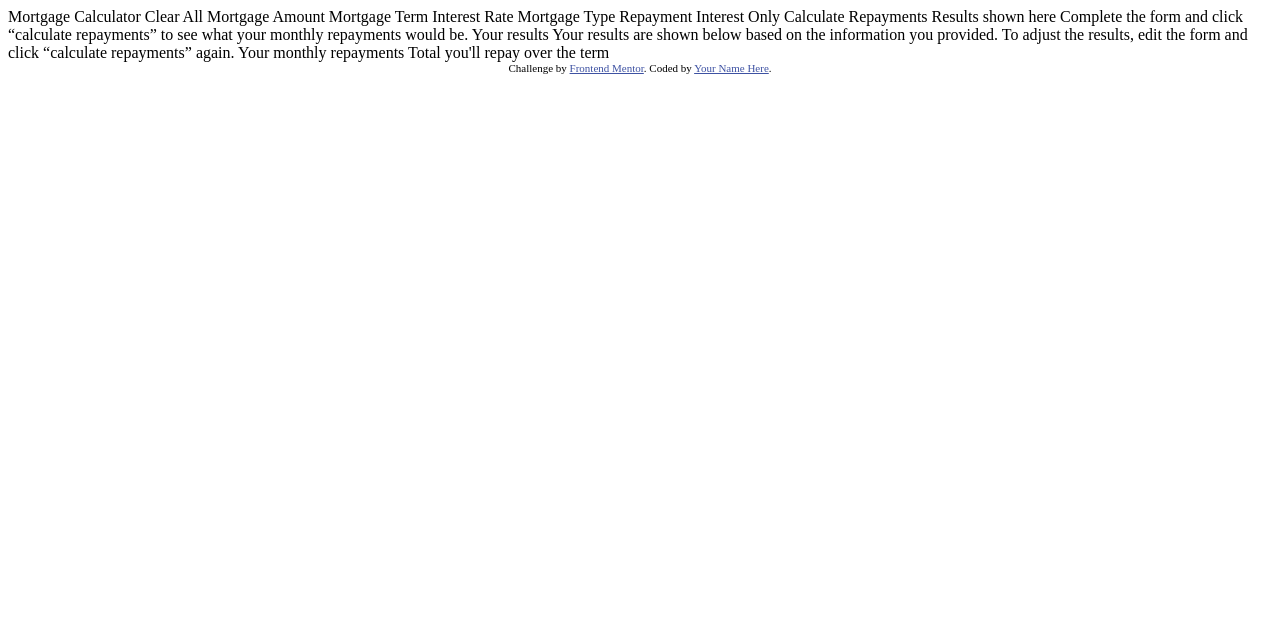
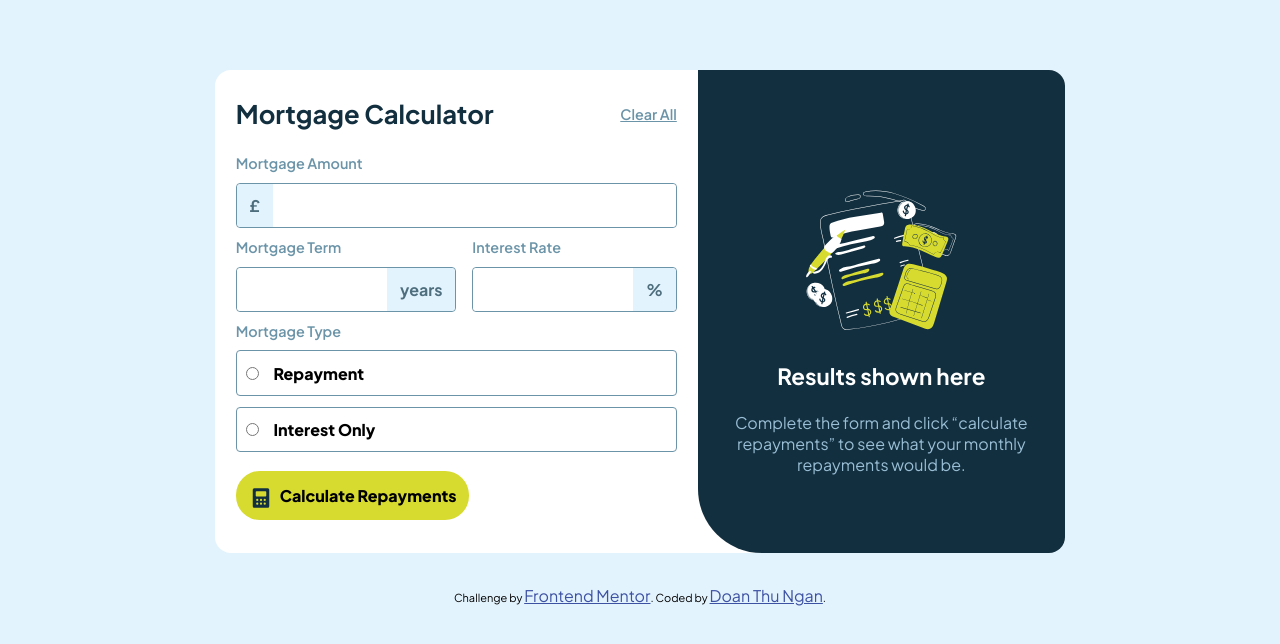
Before and after one commit to Practic-Code-With-Me/FrontEndMentor-mortgage-repayment-calculator, a plain HTML site: page index.html in a window 1280 px wide. Drawn offline with Linux system fonts and the light colour scheme.

Commit message:
custom default UI (no action)

```diff
--- a/index.html
+++ b/index.html
@@ -1,61 +1,108 @@
 <!DOCTYPE html>
 <html lang="en">
+
 <head>
   <meta charset="UTF-8">
-  <meta name="viewport" content="width=device-width, initial-scale=1.0"> <!-- displays site properly based on user's device -->
+  <meta name="viewport" content="width=device-width, initial-scale=1.0">
+  <!-- displays site properly based on user's device -->
   <link rel="stylesheet" type="text/css" href="styles.css" />
   <link rel="icon" type="image/png" sizes="32x32" href="./assets/images/favicon-32x32.png">
+  <link href="https://fonts.googleapis.com/css2?family=Plus+Jakarta+Sans:ital,wght@0,200..800;1,200..800&display=swap"
+    rel="stylesheet">
 
   <title>Frontend Mentor | Mortgage repayment calculator</title>
 
   <!-- Feel free to remove these styles or customise in your own stylesheet 👍 -->
   <style>
-    .attribution { font-size: 11px; text-align: center; }
-    .attribution a { color: hsl(228, 45%, 44%); }
+    .attribution {
+      font-size: 11px;
+      text-align: center;
+    }
+
+    .attribution a {
+      color: hsl(228, 45%, 44%);
+    }
   </style>
 </head>
+
 <body>
+  <div class="card-wrapper">
+    <div class="card-first">
+      <div class="card-first-content">
+        <div class="card-header">
+          <h1 class="card-title">Mortgage Calculator</h1>
+          <span class="clear-all-tag normal-text">Clear All</span>
+        </div>
 
-  Mortgage Calculator
-  Clear All
+        <div class="input-field-content">
+          <div class="input-label normal-text">Mortgage Amount</div>
+          <div class="input-container">
+            <span class="input-unit border-left">£</span>
+            <input type="number" name="mort-amount-ip" id="" class="input-field border-right text-bold">
+          </div>
+        </div>
+        <div class="input-wrapper">
+          <div class="input-field-content field-2">
+            <div class="input-label normal-text">Mortgage Term</div>
+            <div class="input-container">
+              <input type="number" id="" class="input-field  text-bold border-left">
+              <span class="input-unit border-right">years</span>
+            </div>
+          </div>
+          <div class="input-field-content field-2">
+            <div class="input-label normal-text ">Interest Rate</div>
+            <div class="input-container">
+              <input type="number" id="" class="input-field text-bold border-left">
+              <span class="input-unit border-right">%</span>
+            </div>
+          </div>
+        </div>
 
-  Mortgage Amount
+        <div class="input-label normal-text ">Mortgage Type</div>
+        <form class="input-radio-list">
+          <div class="input-container">
+            <div class="radio-item">
+              <input type="radio" id="repayment" name="morg-type" value="repayment">
+              <p for="repayment" class="radio-label text-bold">Repayment</p>
+            </div>
 
-  Mortgage Term
+          </div>
 
-  Interest Rate
+          <div class="input-container ">
+            <div class="radio-item">
+              <input type="radio" id="interest" name="morg-type" value="repayment">
+              <p for="interest" class="radio-label text-bold">Interest Only</p>
+            </div>
+          </div>
+        </form>
 
-  Mortgage Type
-  Repayment
-  Interest Only
+        <button class="cal-button">
+          <div class="btn-icon"> <img src="./assets/images/icon-calculator.svg" alt="calculator-icon"></div>
+          <p class="text-bold">Calculate Repayments </p>
+        </button>
+      </div>
+    </div>
+    <div class="card-second ">
+      <div class="result-section">
+        <div class="empty-result">
+          <div class="emp-res-img">
+            <img src="./assets/images/illustration-empty.svg" alt="empty-result-image">
+          </div>
+          <h1 class="empt-title">Results shown here</h1>
+            <p class="emp-desc">
+              Complete the form and click “calculate repayments” to see what your monthly repayments would be.
+            </p>
+        </div>
+      </div>
 
-  Calculate Repayments
+    </div>
+  </div>
 
-  <!-- Empty results start -->
-
-  Results shown here
-
-  Complete the form and click “calculate repayments” to see what
-  your monthly repayments would be.
-
-  <!-- Empty results end -->
-
-  <!-- Completed results start -->
-
-  Your results
-
-  Your results are shown below based on the information you provided.
-  To adjust the results, edit the form and click “calculate repayments” again.
-
-  Your monthly repayments
-
-  Total you'll repay over the term
-
-  <!-- Completed results end -->
 
   <div class="attribution">
     Challenge by <a href="https://www.frontendmentor.io?ref=challenge">Frontend Mentor</a>.
-    Coded by <a href="#">Your Name Here</a>.
+    Coded by <a href="#">Doan Thu Ngan</a>.
   </div>
 </body>
+
 </html>
--- a/styles.css
+++ b/styles.css
@@ -0,0 +1,237 @@
+body {
+    background-color: rgb(227, 243, 253);
+    width: 100%;
+    height: 100vh;
+    display: flex;
+    flex-direction: column;
+    /* justify-content: center; */
+    align-items: center;
+    margin-top: 70px;
+    font-family: "Plus Jakarta Sans", sans-serif;
+
+}
+
+* {
+    box-sizing: border-box;
+    margin: 0;
+    font-family: "Plus Jakarta Sans", sans-serif;
+    font-optical-sizing: auto;
+    font-style: normal;
+    font-size: 16px;
+}
+
+.card-wrapper {
+    width: 850px;
+    height: 483px;
+    border-radius: 16px;
+    background-color: #FFF;
+    position: relative;
+}
+
+.card-first {
+    position: absolute;
+    height: 100%;
+    width: calc(100% - 367.4px);
+}
+
+.card-second {
+    width: 367.4px;
+    background-color: rgb(18, 47, 63);
+    height: 100%;
+    right: 0;
+    position: absolute;
+    border-top-right-radius: 16px;
+    border-bottom-left-radius: 64px;
+    border-bottom-right-radius: 16px;
+    display: flex;
+    flex-direction: column;
+    justify-content: center;
+    align-items: center;
+
+}
+
+.card-first-content {
+    padding: 27.2px 20.8px;
+}
+
+.card-header {
+    display: flex;
+    flex-direction: row;
+    justify-content: space-between;
+    align-items: center;
+    margin-bottom: 24px;
+
+}
+
+.card-title {
+    color: rgb(18, 47, 63);
+    font-size: 25.6px;
+    font-weight: 700;
+    line-height: 33px;
+    margin: 0;
+}
+
+.normal-text {
+    color: rgb(107, 148, 168);
+    font-size: 14.4px;
+    font-weight: 600;
+    line-height: 18px;
+}
+
+.clear-all-tag {
+    cursor: pointer;
+    text-decoration: underline;
+}
+
+.input-field-content {
+    margin-bottom: 9.5px
+}
+
+.input-label {
+    margin-block-end: 10.8px;
+}
+
+
+.input-wrapper {
+    display: flex;
+    justify-content: space-between;
+    gap: 16px;
+}
+
+.field-2 {
+    flex-grow: 1;
+    flex-shrink: 1;
+    max-width: 50%;
+}
+
+.input-container {
+    display: flex;
+    border: 1px solid rgb(107, 148, 168);
+    height: 45.375px;
+    border-radius: 4px;
+
+}
+
+.input-unit {
+    background-color: rgb(227, 243, 253);
+    padding: 11.2px 12.8px;
+    color: rgb(78, 110, 126);
+    font-weight: 700;
+    font-size: 16px;
+
+}
+/* Chrome, Safari, Edge, Opera */
+input::-webkit-outer-spin-button,
+input::-webkit-inner-spin-button {
+  -webkit-appearance: none;
+  margin: 0;
+}
+
+.border-left {
+    border-radius: 4px 0 0 4px;
+
+}
+
+.border-right {
+    border-radius: 0 4px 4px 0;
+}
+
+.input-field {
+    width: 100%;
+    border: none;
+    padding: 11.2px;
+}
+
+.input-field:focus {
+    outline: none;
+}
+
+.radio-item {
+    padding: 11.2px 9.6px;
+    display: flex;
+    justify-content: center;
+    align-items: center;
+
+}
+
+.radio-label{
+    margin-block: 0px;
+
+
+    width: 100%;
+    padding-left: 14px;
+
+}
+
+.input-radio-list{
+    display: flex;
+    flex-direction: column;
+    gap: 11.2px;
+}
+.cal-button{
+    margin-top: 19.2px;
+    background-color: rgb(215, 218, 47);
+    border-radius: 24px;
+    padding: 14.4px 12.8px;
+    display: flex;
+    justify-content: center;
+    align-items: center;
+    border: none;
+}
+
+.text-bold{
+    line-height: 17px;
+    font-weight: 900;
+    font-size: 16px;
+}
+
+p.text-bold{
+    margin: 0;
+}
+
+.btn-icon{
+    width: 20px;
+    height: 20px;
+    margin-right: 11.2px;
+}
+
+.attribution{
+    margin-top: 32px;
+}
+
+.emp-res-img {
+    margin: 0 auto;    width: 160px;
+
+    margin-bottom: 1em;
+}
+
+.emp-res-img img{
+    width: 160px;
+    height: 160px;
+    vertical-align: middle;
+    display: table-cell;
+}
+
+.result-section{
+    padding: 28.8px;
+    height: 100%;
+}
+
+.empt-title{
+    margin: 0;
+    font-size: 22.4px;
+    font-weight: 700;
+    line-height: 28px;
+    text-align: center;
+    color: #FFF;
+}
+
+.emp-desc{
+    text-align: center;
+    margin: 22.4px 0 0;
+    color:rgb(154, 190, 213)
+}
+
+.empty-result{
+    transform: translateY(30%);
+}
```
